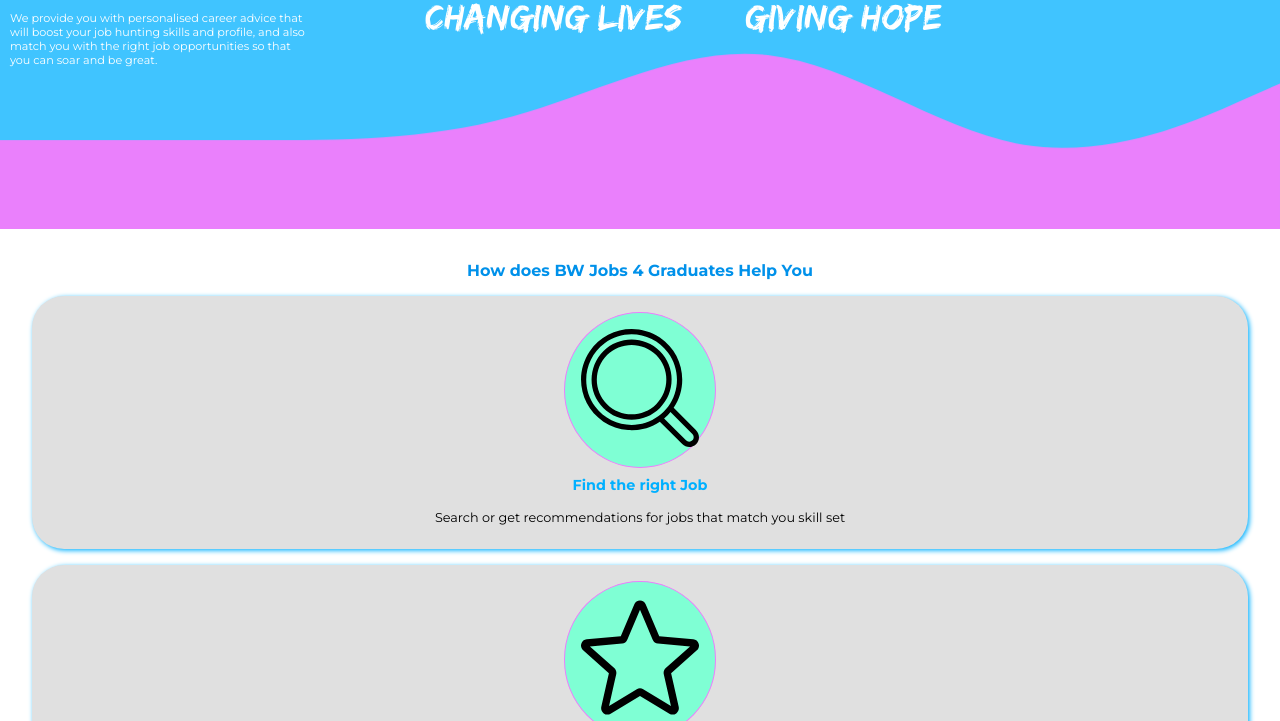
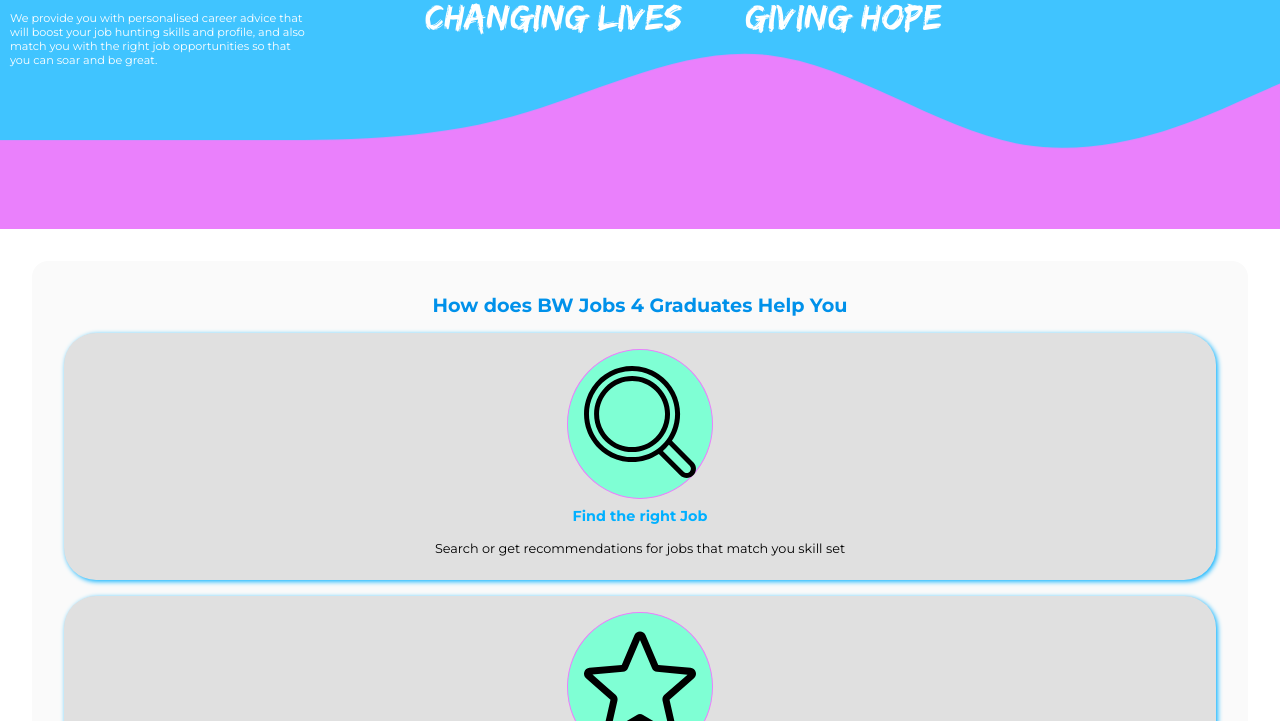
Before and after one commit to Developers-Circle-Gaborone/bwjobsforgraduates, a website: page index.html in a window 1280 px wide. Shown: the part 79-800 px from the top of the page. Drawn offline with Linux system fonts and the light colour scheme; files whose address does not match are found by name.

Commit message:
improves process section styling

```diff
--- a/css/main.css
+++ b/css/main.css
@@ -70,14 +70,16 @@
 }
 
 .process {
-  background-color: #ffffff;
+  background-color: #fafafa;
+  padding: 1rem 0;
   margin: 2rem 2rem;
+  border-radius: 1rem;
 }
 
 .process-title {
   color: #0091ea;
   text-align: center;
-  font-size: 1rem;
+  font-size: 1.2rem;
 }
 
 .process-list_section {
@@ -88,7 +90,7 @@
   padding: 1rem;
   border-radius: 2rem;
   box-shadow: 0.1rem 0.1rem 0.3rem #00b0ff;
-  margin: 1rem 0;
+  margin: 1rem 2rem;
 }
 
 .process-list_section__icon {
```
